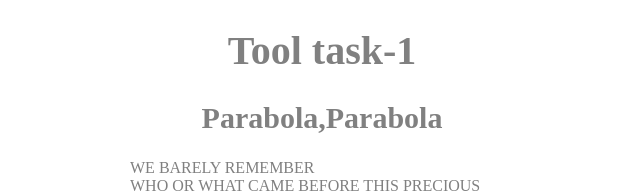
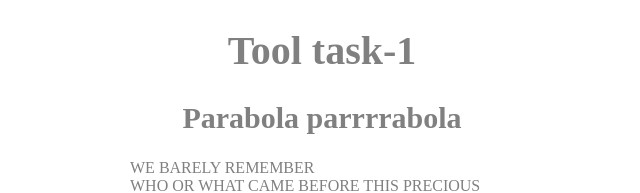
Before and after one commit to wyrwat/learn-git-4, a plain HTML site: page index.html in a window 1280 px wide. Shown: the top 193 px of the page, without its empty margins (326-966 px from the left). Drawn offline with Linux system fonts and the light colour scheme.

Commit message:
Change h2 content

```diff
--- a/index.html
+++ b/index.html
@@ -7,7 +7,7 @@
 </head>
 <body>
 	<h1>Tool task-1</h1>
-	<h2>Parabola,Parabola</h2>
+	<h2>Parabola parrrrabola</h2>
 	<div class="lyrics">
 		<p>We barely remember<br>
 		Who or what came before this precious moment<br>
```
